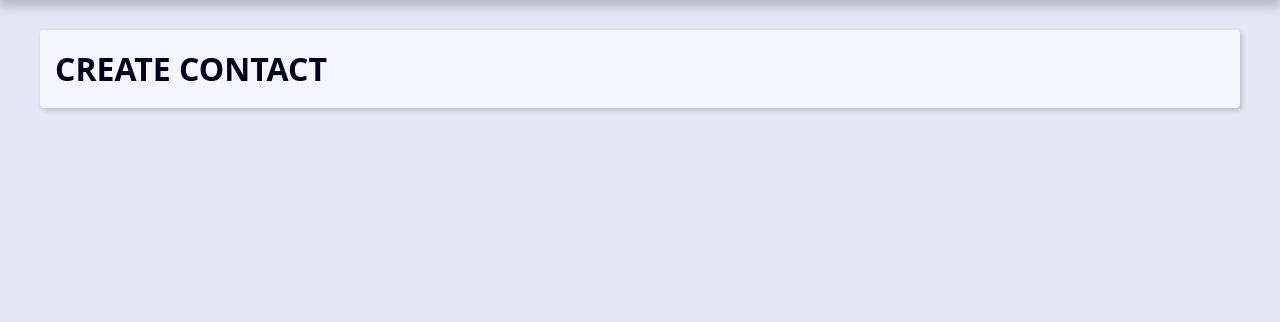
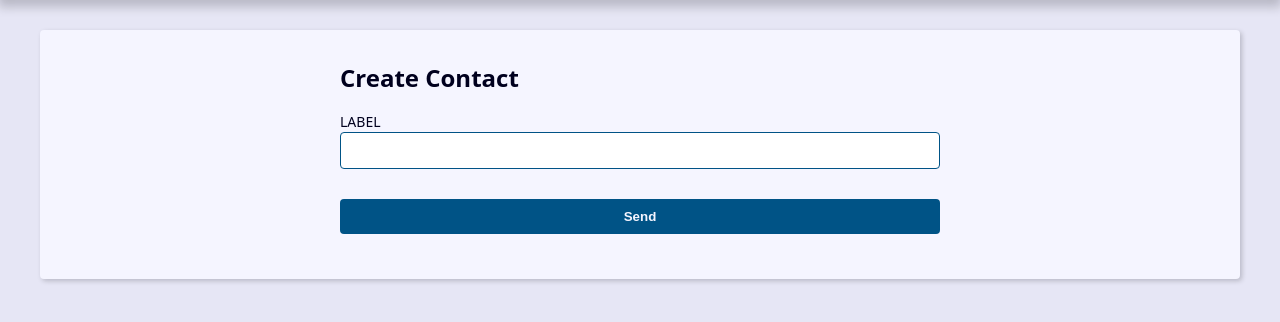
Before and after one commit to thallystorres/django-agenda, a Django app: page /contact/create/ in a window 1280 px wide. Shown: the part 239-561 px from the top of the page. Run offline with Django 5.2, Linux system fonts and the light colour scheme.

Commit message:
Editando base do html e css do formulário de contatos

```diff
--- a/contact/templates/contact/create.html
+++ b/contact/templates/contact/create.html
@@ -1,3 +1,27 @@
 {% extends "global/base.html" %}
 
-{% block content %}<h1>CREATE CONTACT</h1>{% endblock content %}
+{% block content %}
+<div class="form-wrapper">
+
+    <h2>Create Contact</h2>
+
+    <form
+    action=""
+    method="POST"
+    enctype="multipart/form-data"
+    >
+    <div class="form-content">
+        <div class="form-group">
+            <label for="id_first_name">LABEL</label>
+                <input type="text" name="first_name" maxlength="255">
+        </div>
+    </div>
+
+    <div class="form-content">
+        <div class="form-group">
+            <button type="submit" class="btn">Send</button>
+        </div>
+    </div>
+    </form>
+</div>
+{% endblock content %}
```
